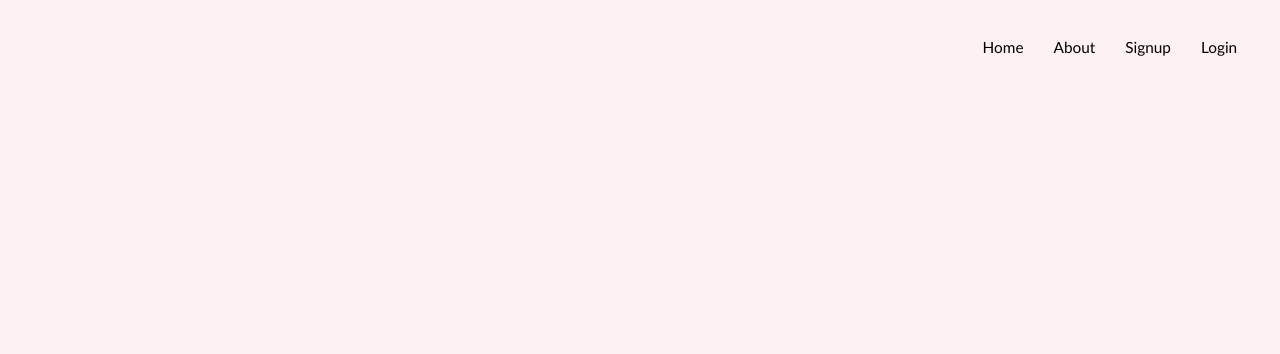
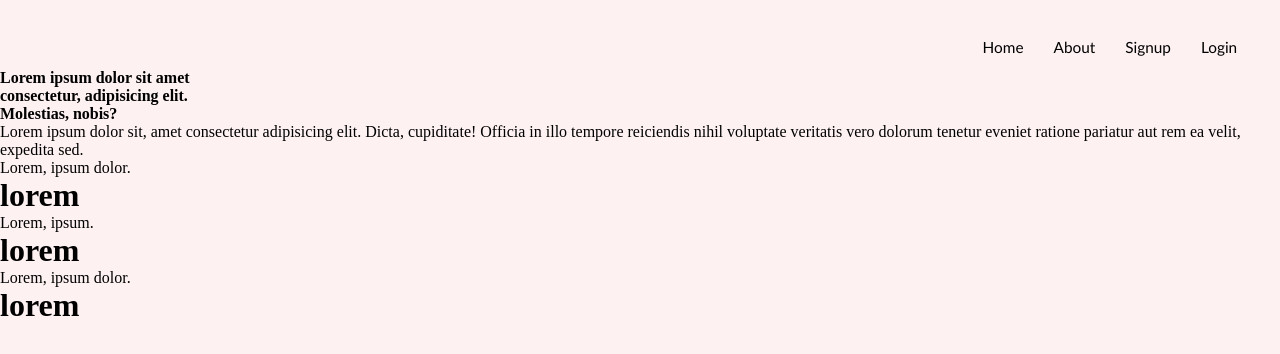
Before and after one commit to heyiamkrishna/Jacket-Shop-Project, a plain HTML site: page index.html in a window 1280 px wide. Drawn offline with Linux system fonts and the light colour scheme.

Commit message:
adding pages in html

```diff
--- a/index.html
+++ b/index.html
@@ -28,9 +28,28 @@
                 </ul>
             </nav>
         </div>
+        <div id="center">
+            <h4>Lorem ipsum dolor sit amet <br> consectetur, adipisicing elit. <br> Molestias, nobis?</h4>
+            <div id="center-in">
+                <div id="center-left">
+                    <p>Lorem ipsum dolor sit, amet consectetur adipisicing elit. Dicta, cupiditate! Officia in illo
+                        tempore reiciendis nihil voluptate veritatis vero dolorum tenetur eveniet ratione pariatur aut
+                        rem ea velit, expedita sed.</p>
+                </div>
+                <div id="center-right">
+                    <div class="elem1"><p>Lorem, ipsum dolor.</p>
+                    <h1>lorem</h1></div>
+                    <div class="elem2"><p>Lorem, ipsum.</p>
+                    <h1>lorem</h1></div>
+                    <div class="elem3"><p>Lorem, ipsum dolor.</p>
+                    <h1>lorem</h1></div>
+                </div>
+            </div>
+        </div>
+    </div>
 
-       </div>
-    </div>
+
+
 
 </body>
 
```
